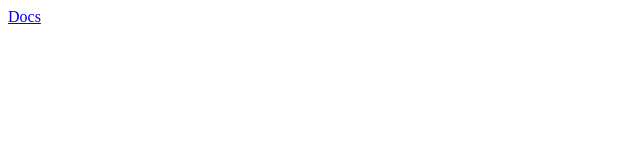
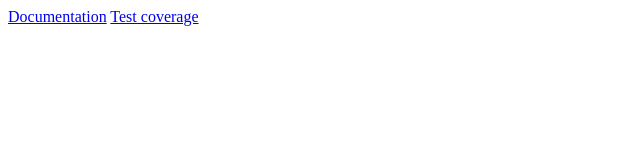
Before and after one commit to BoolNordicAB/sharepoint-utilities, a plain HTML site: page index.html in a window 1280 px wide. Shown: the whole page, without its empty margins (0-640 px from the left). Drawn offline with Linux system fonts and the light colour scheme.

Commit message:
added proper links

```diff
--- a/index.html
+++ b/index.html
@@ -5,5 +5,6 @@
 </head>
 <body>
 
-  <a href="/doc">Docs</a>
+  <a href="/sharepoint-utilities/doc">Documentation</a>
+  <a href="/sharepoint-utilities/coverage/report-html">Test coverage</a>
 </body>
```
